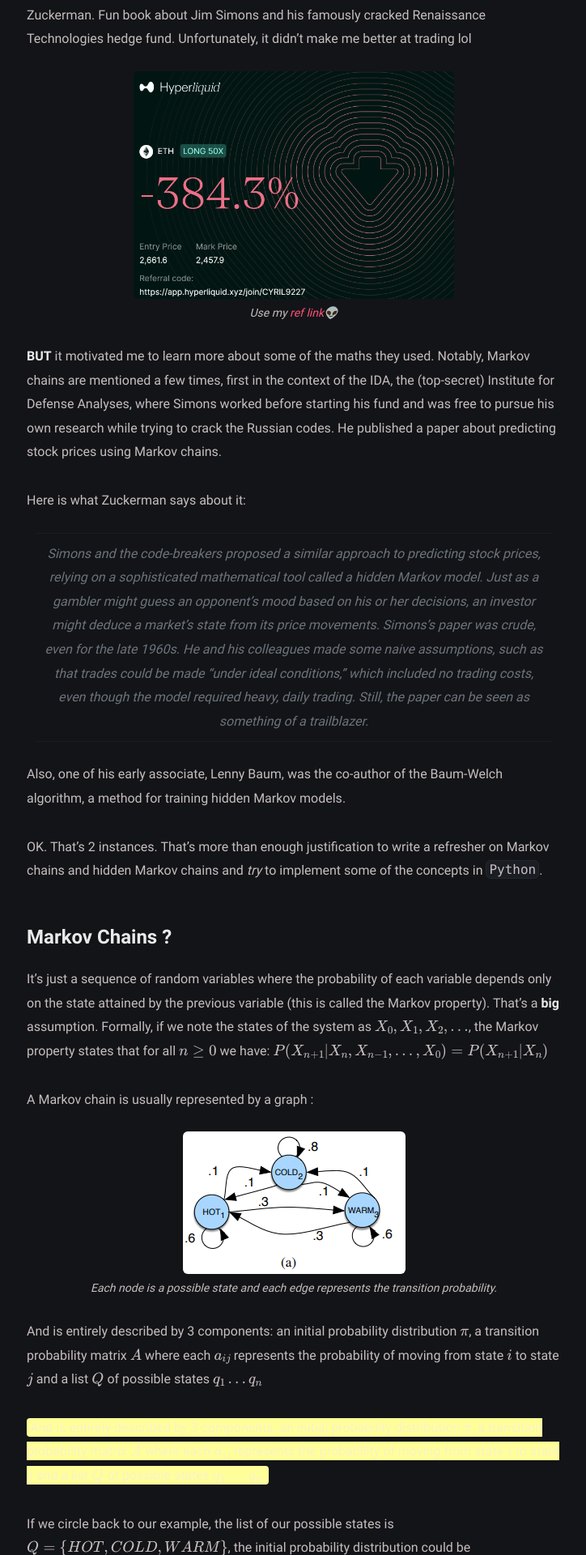
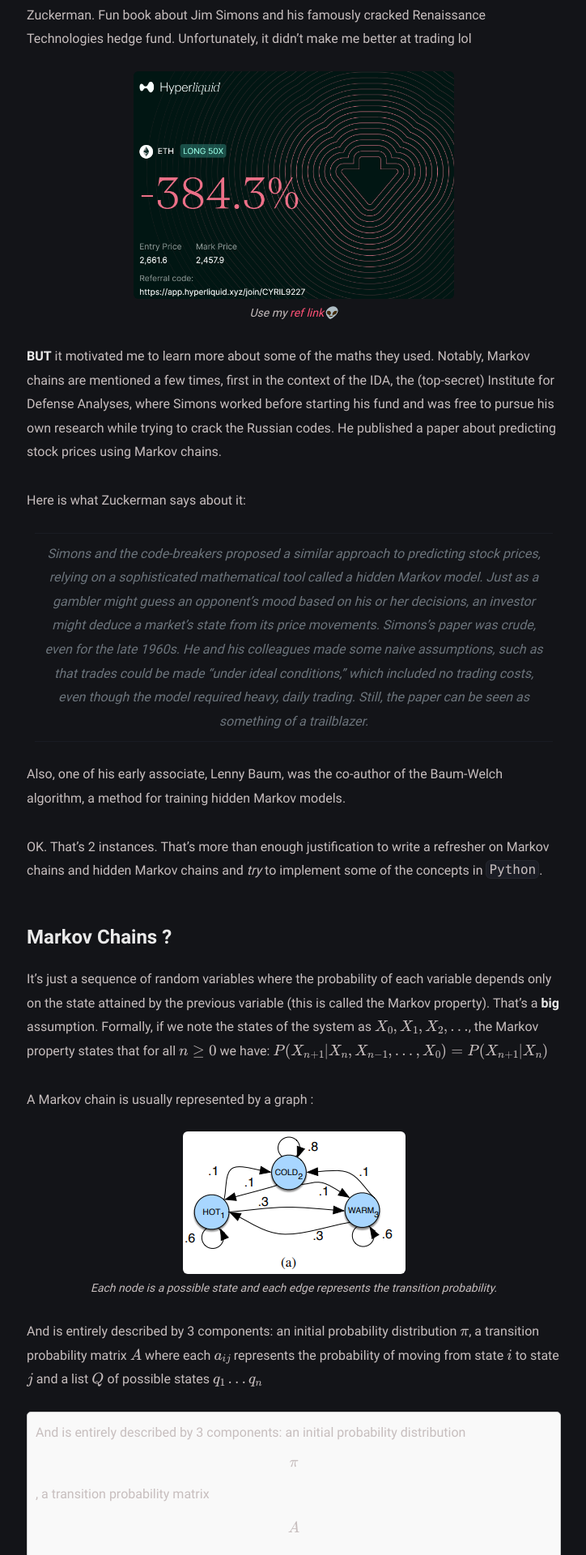
Before and after one commit to Cyril9227/cyril9227.github.io, a Jekyll site: the page built from _posts/markov-chain/2024-08-28-markov-chain.md, in a window 1280 px wide. Shown: the part 435-2355 px from the top of the page at 81% size, without its empty margins (277-1001 px from the left). Built offline with Jekyll 4.4.1, drawn with Linux system fonts in a browser that asks for light colours.

Commit message:
try some css

```diff
--- a/_posts/markov-chain/2024-08-28-markov-chain.md
+++ b/_posts/markov-chain/2024-08-28-markov-chain.md
@@ -45,8 +45,9 @@ A Markov chain is usually represented by a graph :
 And is entirely described by 3 components: an initial probability distribution $$\pi$$, a transition probability matrix $$A$$ where each $$a_{ij}$$ represents the probability of moving from state
 $$i$$ to state $$j$$ and a list $$Q$$ of possible states $$q_{1} \ldots q_{n}$$
 
-<span class="highlight">And is entirely described by 3 components: an initial probability distribution $$\pi$$, a transition probability matrix $$A$$ where each $$a_{ij}$$ represents the probability of moving from state $$i$$ to state $$j$$ and a list $$Q$$ of possible states $$q_{1} \ldots q_{n}$$.</span>
-
+<div class="text-box">
+And is entirely described by 3 components: an initial probability distribution $$\pi$$, a transition probability matrix $$A$$ where each $$a_{ij}$$ represents the probability of moving from state $$i$$ to state $$j$$ and a list $$Q$$ of possible states $$q_{1} \ldots q_{n}$$.
+</div>
 
 If we circle back to our example, the list of our possible states is $$Q = \{HOT, COLD, WARM\}$$, the initial probability distribution could be $$\pi = [0.1, 0.7, 0.2]$$ and, by reading the graph, the transition matrix $$A$$ would be then:
 
--- a/_sass/main.scss
+++ b/_sass/main.scss
@@ -101,8 +101,10 @@ $on-widescreen: 1152px;
   }
 }
 
-.highlight {
-  background-color: #ffff99;
-  padding: 2px 4px;
-  border-radius: 4px;
+.text-box {
+  border: 1px solid #ccc;
+  border-radius: 5px;
+  padding: 10px;
+  margin: 10px 0;
+  background-color: #f9f9f9;
 }
```
